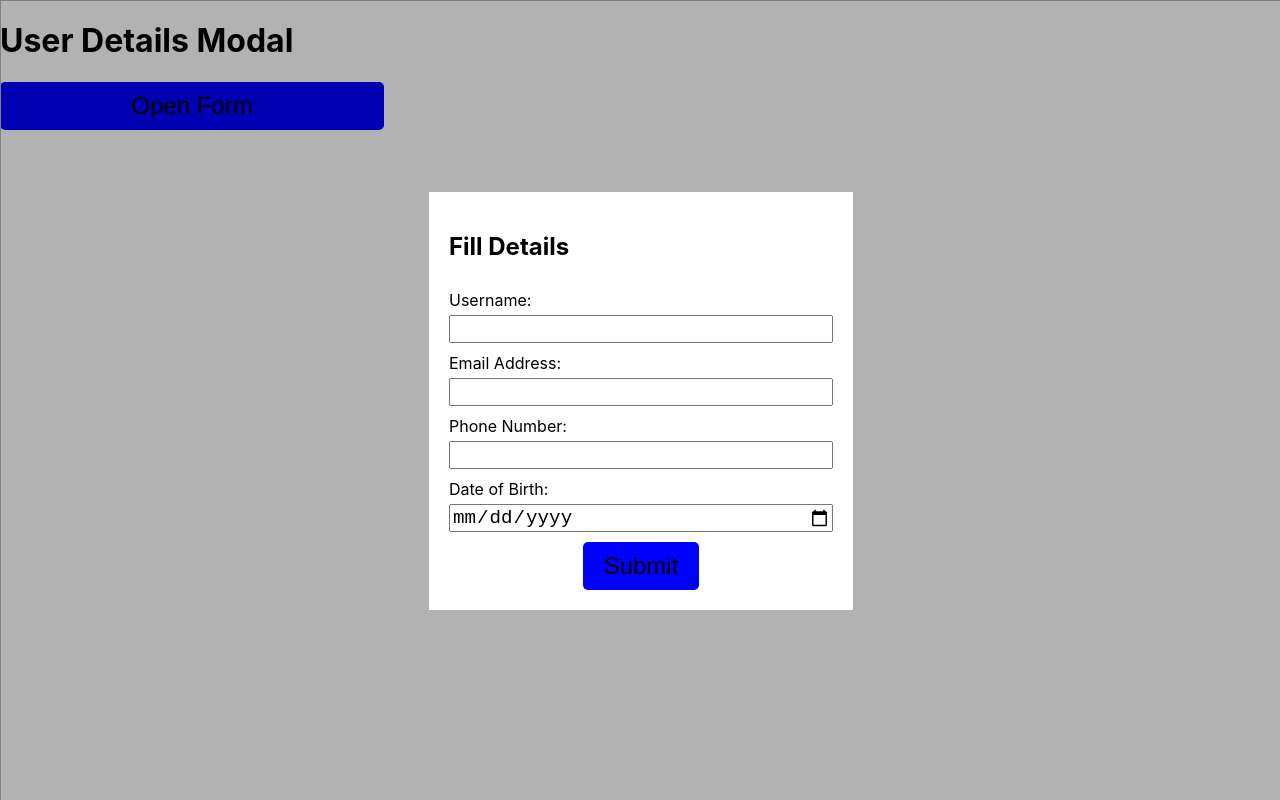
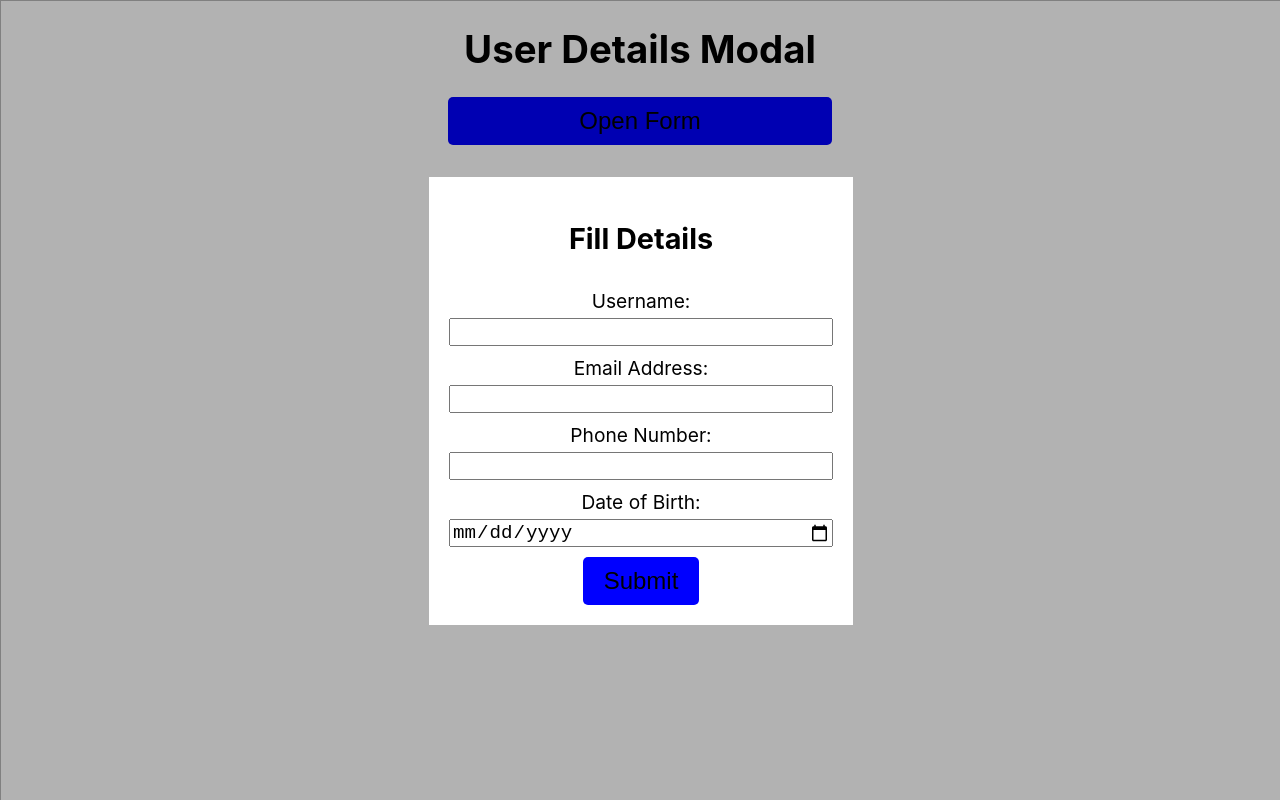
Before and after one commit to jayarajito/xmodal, a React (Create React App) app: page / in a window 1280 px wide. Both pictures are taken after a click on the button "Open Form". Built offline with nearby package versions, Linux system fonts and the light colour scheme.

Commit message:
9th commit

```diff
--- a/src/App.js
+++ b/src/App.js
@@ -26,14 +26,14 @@ function App() {
     console.log(e.target.dob.value);
   };
   return (
-    <div className="modal">
+    <div className="App">
       <h1>User Details Modal</h1>
 
       <button onClick={clickButton}>Open Form</button>
 
       {isOpen && (
         <div className="modal" onClick={closeModal}>
-          <div className="modal-content">
+          <div className="modal modal-content">
             <form onSubmit={submitForm}>
               <h2>Fill Details</h2>
               <div className="input-group">
```
